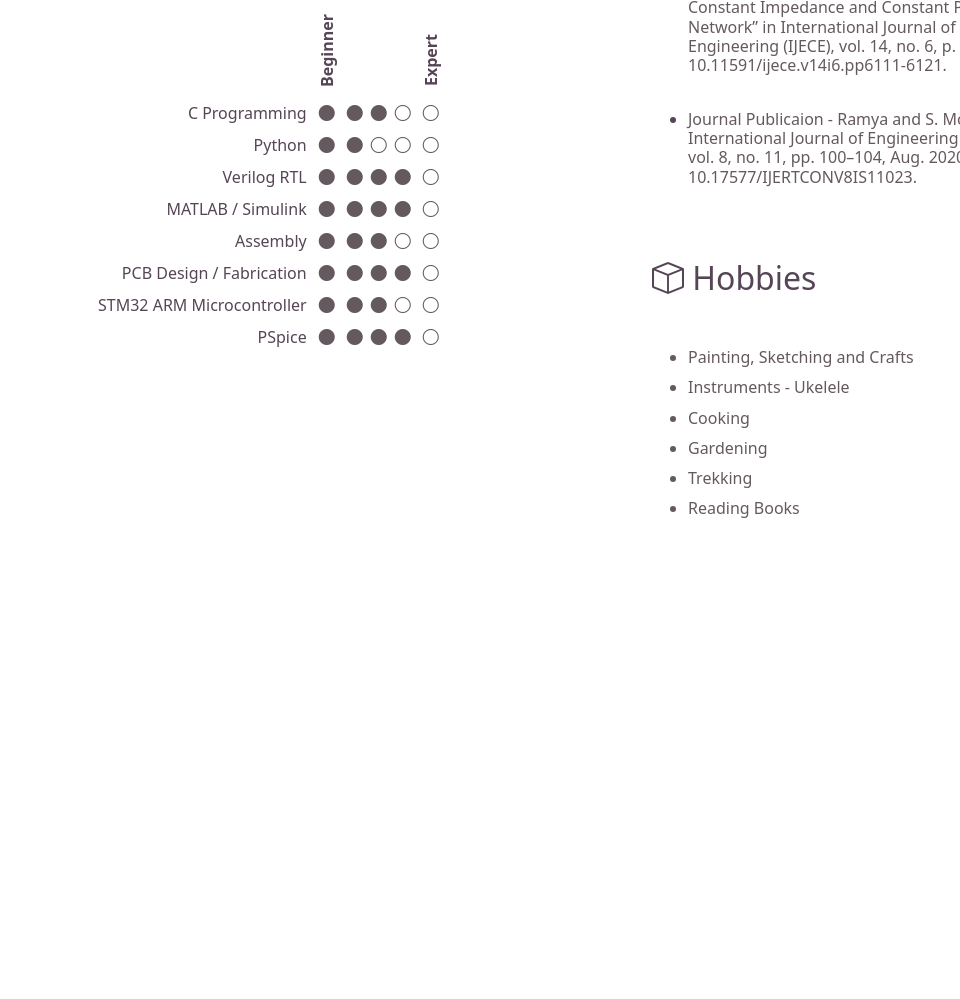
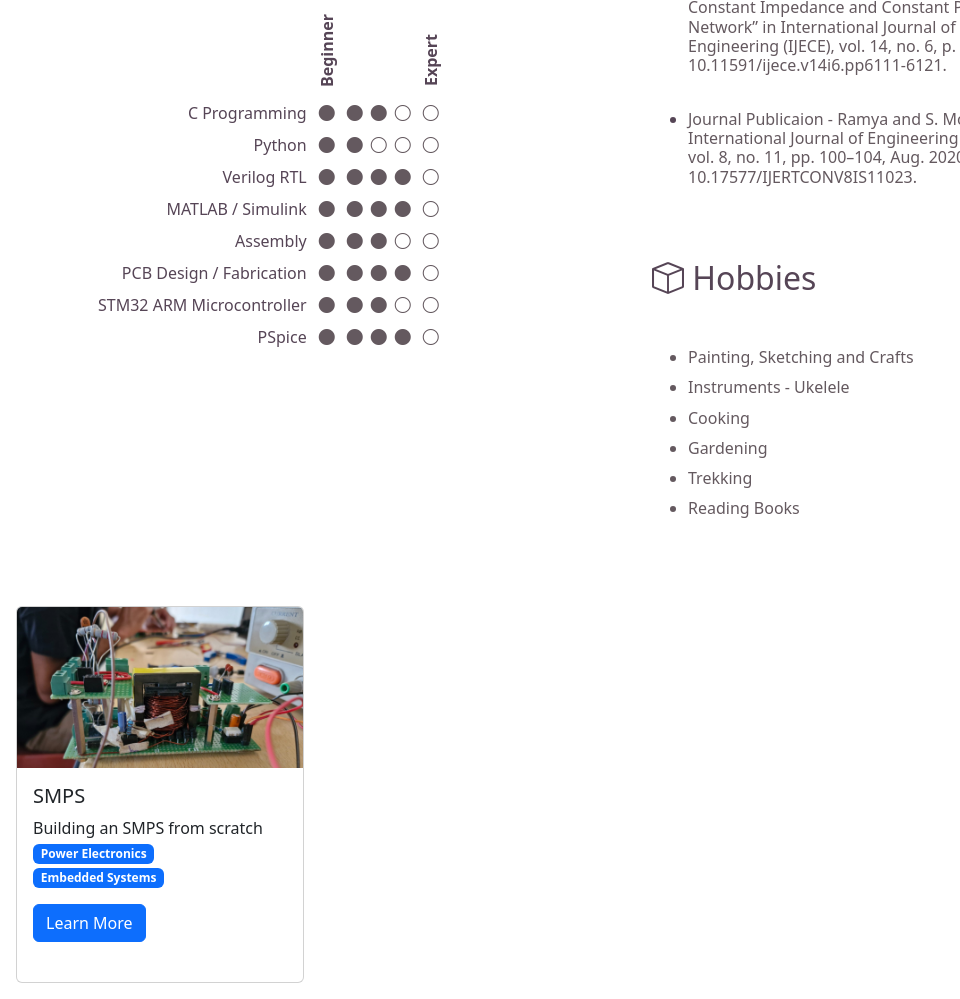
Before and after one commit to Ramyadiga/ramyadiga.github.io, a plain HTML site: page index.html in a window 1280 px wide. Shown: the part 770-1769 px from the top of the page, without its empty margins (0-960 px from the left). Before the commit the page ends 1360 px from the top, so only its background shows below. Drawn offline with nearby package versions, Linux system fonts and the light colour scheme.

Commit message:
Project SMPS Added

```diff
--- a/index.html
+++ b/index.html
@@ -341,6 +341,16 @@
         integrity="sha384-C6RzsynM9kWDrMNeT87bh95OGNyZPhcTNXj1NW7RuBCsyN/o0jlpcV8Qyq46cDfL"
         crossorigin="anonymous"></script>
 
+        <div class="card" style="width: 18rem; margin: 1rem">
+            <img src="./res/recent/smps.jpeg" class="card-img-top" alt="...">
+            <div class="card-body">
+                <h5 class="card-title">SMPS</h5>
+                <p class="card-text">Building an SMPS from scratch<br><span
+                        class="badge bg-primary">Power Electronics</span> &nbsp; <span
+                        class="badge bg-primary">Embedded Systems</span></p>
+                <a href="https://www.linkedin.com/pulse/building-smps-from-scratch-ujwal-nk-nnnpc/?trackingId=T77SnVrNRAGVGujtLSdOGg%3D%3D" class="btn btn-primary">Learn More</a>
+            </div>
+        </div>
 
 </body>
 
```
Also changed, not shown: res/recent/smps.jpeg (added).
